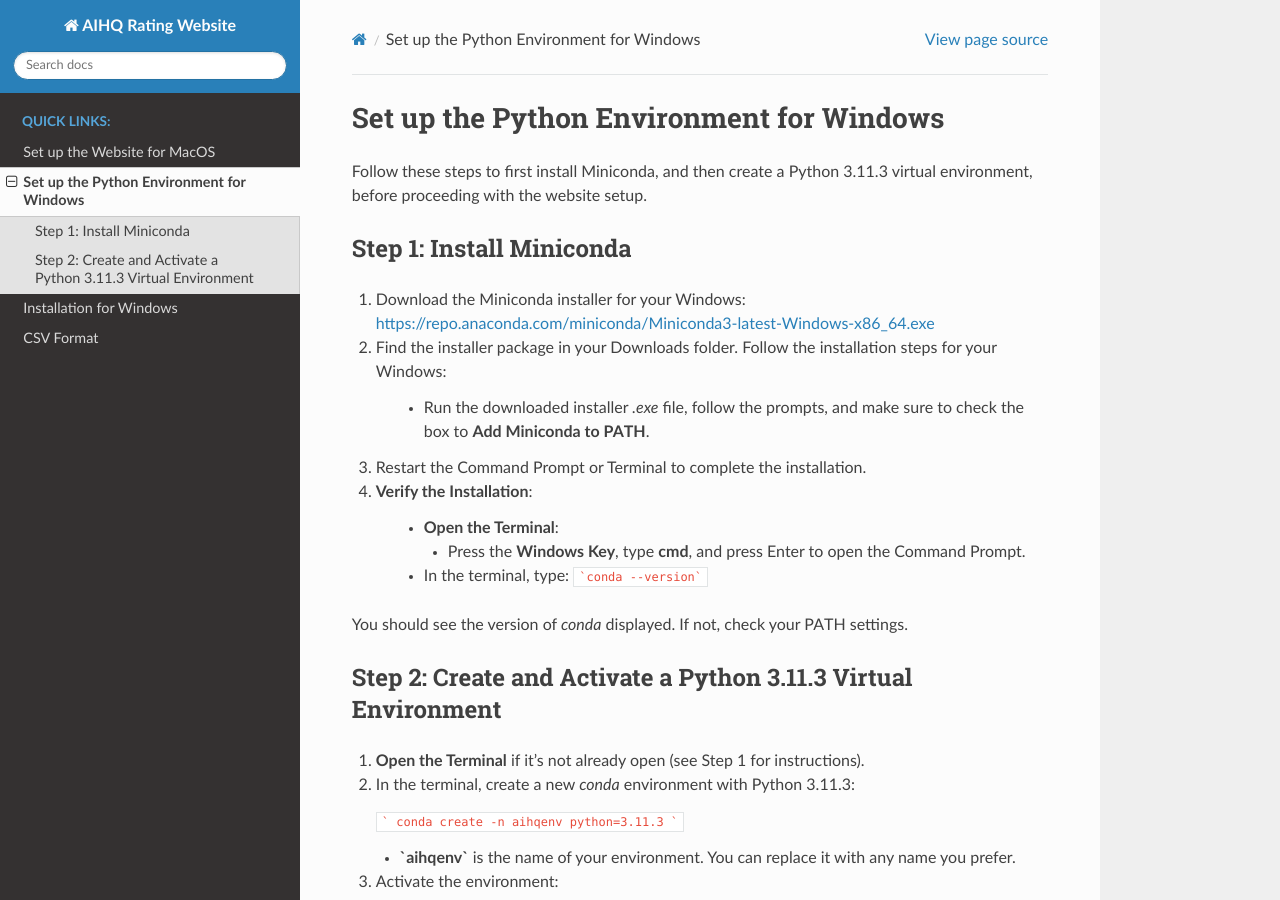
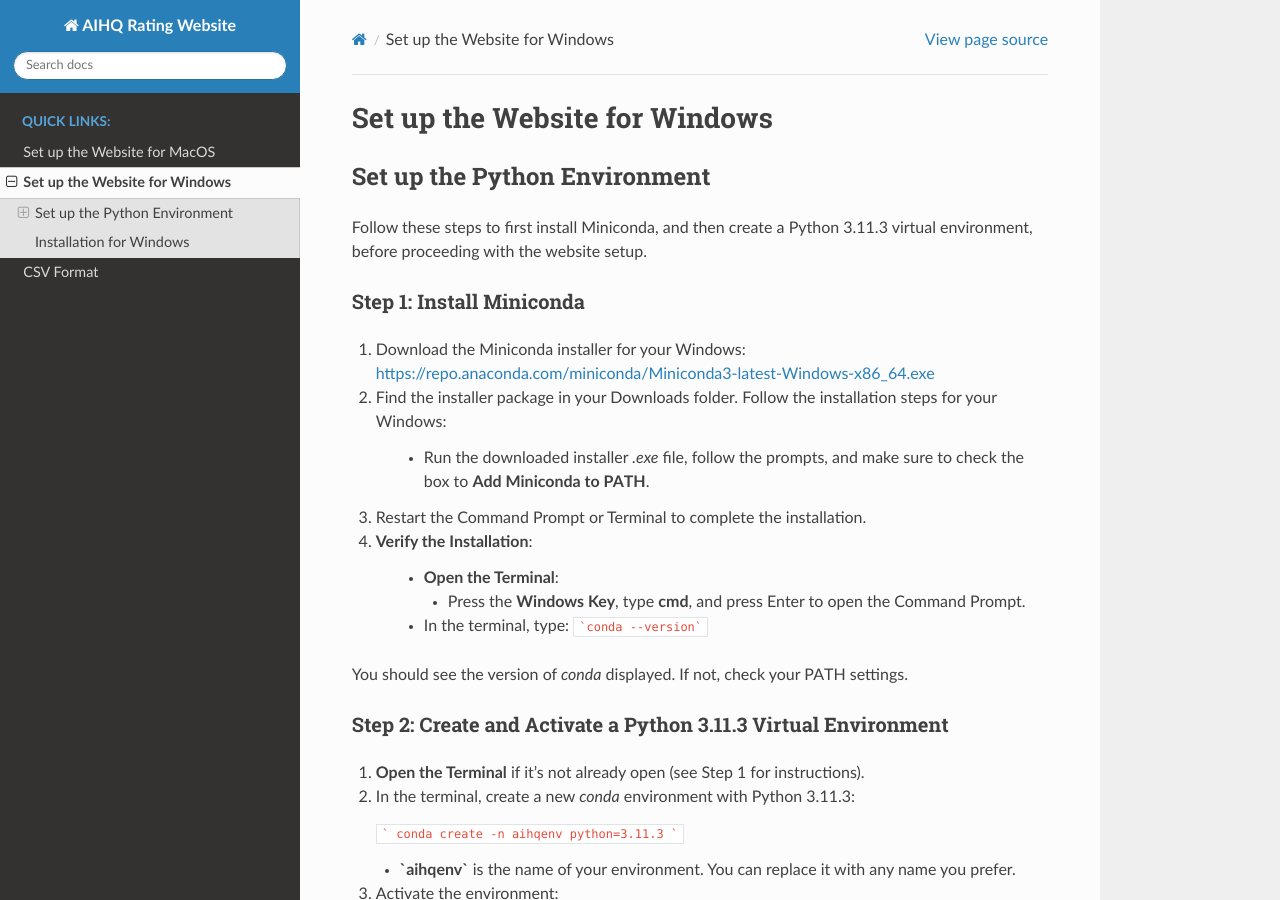
Before and after one commit to lyulouisa/Website_AIHQ_rating, a Sphinx documentation site: the page built from docs/source/windows.rst, in a window 1280 px wide and 900 px high. Built offline with Sphinx 7.4.7 and the Read the Docs theme 3.1.0, drawn with Linux system fonts in a browser that asks for light colours.

Commit message:
Update windows.rst

```diff
--- a/docs/source/windows.rst
+++ b/docs/source/windows.rst
@@ -1,10 +1,13 @@
-Set up the Python Environment for Windows
+Set up the Website for Windows
 ===============================
+
+Set up the Python Environment
+-----------------------------
 
 Follow these steps to first install Miniconda, and then create a Python 3.11.3 virtual environment, before proceeding with the website setup.
 
 Step 1: Install Miniconda
--------------------------
+~~~~~~~~~~~~~~~~~~~~~~~~~
 
 1. Download the Miniconda installer for your Windows: https://repo.anaconda.com/miniconda/Miniconda3-latest-Windows-x86_64.exe
 
@@ -27,7 +30,7 @@ You should see the version of `conda` displayed. If not, check your PATH setting
 
 
 Step 2: Create and Activate a Python 3.11.3 Virtual Environment
----------------------------------------------------------------
+~~~~~~~~~~~~~~~~~~~~~~~~~~~~~~~~~~~~~~~~~~~~~~~~~~~~~~~~~~~~~~~
 
 1. **Open the Terminal** if it’s not already open (see Step 1 for instructions).
 
@@ -50,7 +53,7 @@ Step 2: Create and Activate a Python 3.11.3 Virtual Environment
 **Congratulations!** Now you have a python environment to run the website. You can proceed to **'installation'** to get the website installed.
 
 Installation for Windows
-===============================
+-----------------------------
 
 Recommended Python Version: **3.11.3**
 
```
